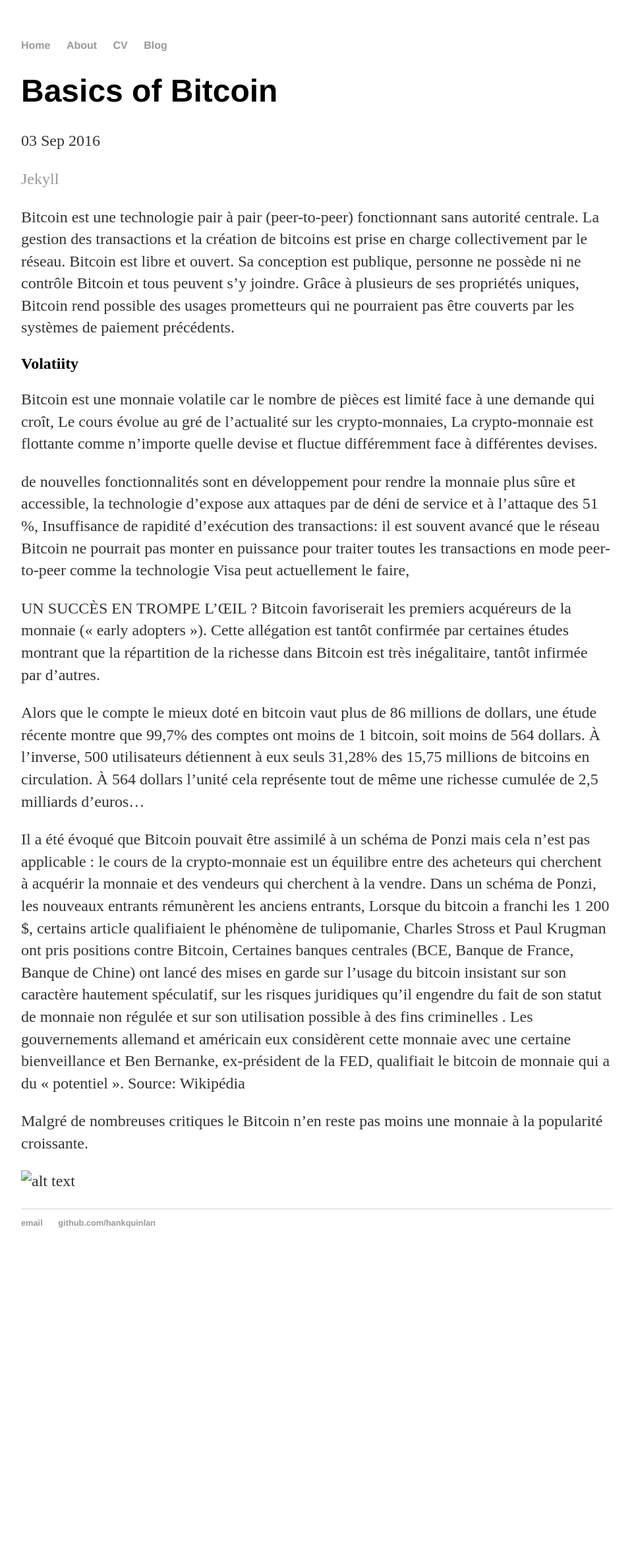
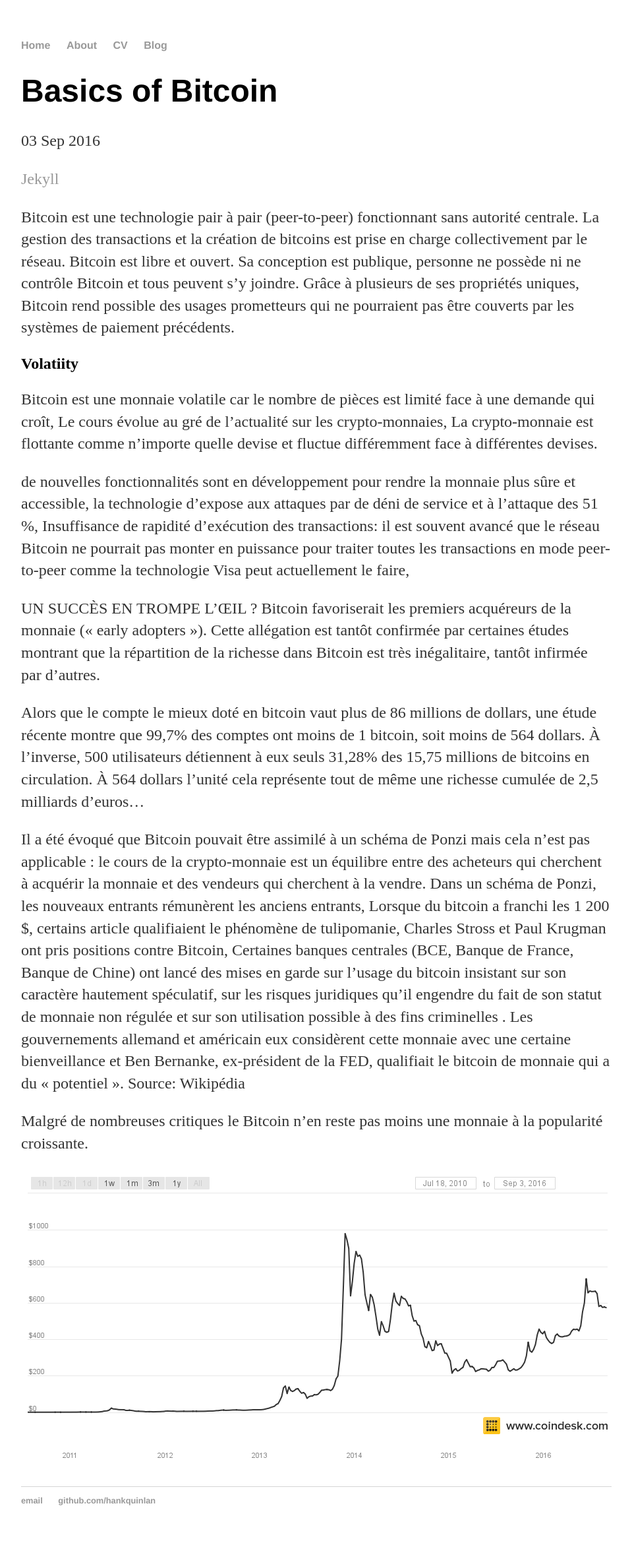
Before and after one commit to skad94/skad94.github.io, a Jekyll site: the page built from _posts/2016-09-03-basics-bitcoin.md, in a window 1280 px wide. Shown: the whole page at 66% size, without its empty margins (160-1119 px from the left). Built offline with Jekyll 4.4.1, drawn with Linux system fonts in a browser that asks for light colours; before the commit the page ends 1921 px from its top, so only the background shows below that.

Commit message:
first post with image

```diff
--- a/_posts/2016-09-03-basics-bitcoin.md
+++ b/_posts/2016-09-03-basics-bitcoin.md
@@ -32,4 +32,4 @@
 
 Malgré de nombreuses critiques le Bitcoin n'en reste pas moins une monnaie à la popularité croissante.
 
-![alt text](coindesk-bpi-chart.png "Bitcoin price from 2010 to 2016")
+![alt text](https://github.com/skad94/skad94.github.io/blob/master/blog/coindesk-bpi-chart.png "Bitcoin price from 2010 to 2016")
```
